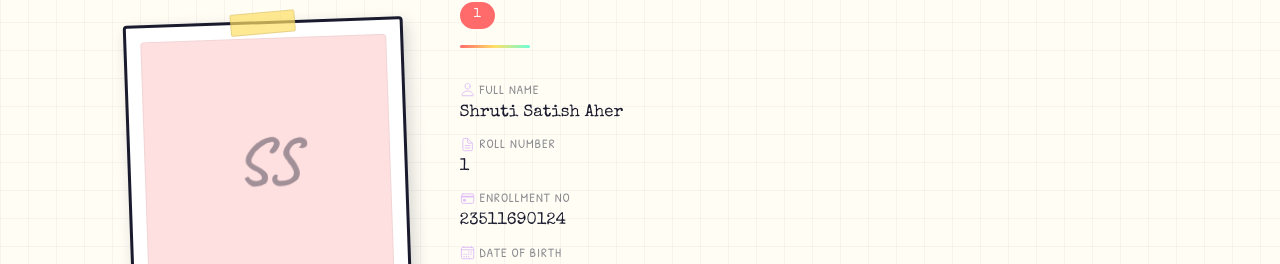
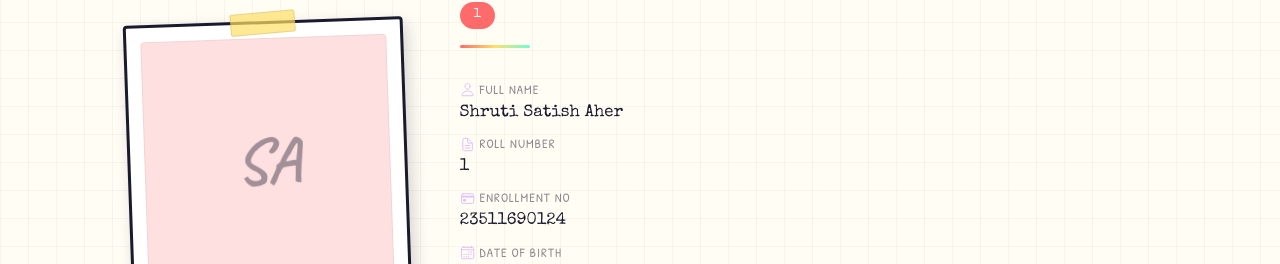
Before and after one commit to Adi-Marathe/Batch2023_26, a React (Vite) app in the folder client/: page /student/1 in a window 1280 px wide. Shown: the part 230-494 px from the top of the page. Built offline with nearby package versions, Linux system fonts and the light colour scheme; a web font is replaced by a local one.

Commit message:
minor changes

```diff
--- a/client/src/components/StudentCard.jsx
+++ b/client/src/components/StudentCard.jsx
@@ -32,10 +32,12 @@ export default function StudentCard({ student, index }) {
     return () => observer.disconnect();
   }, [index]);
 
-  const initials = student.name.split(' ').map(n => n[0]).join('').slice(0, 2);
   const nameParts = student.name.split(' ');
-  const shortName = nameParts.length > 2
-    ? `${nameParts[0]} ${nameParts[nameParts.length - 1]}`
+  const initials = nameParts.length > 1
+    ? (nameParts[0][0] + nameParts[nameParts.length - 1][0]).toUpperCase()
+    : nameParts[0][0].toUpperCase();
+  const shortName = nameParts.length > 1
+    ? `${nameParts[0]} ${nameParts[nameParts.length - 1][0]}.`
     : student.name;
 
   return (
--- a/client/src/components/StudentProfile.jsx
+++ b/client/src/components/StudentProfile.jsx
@@ -27,7 +27,10 @@ export default function StudentProfile() {
   }
 
   const bgColor = PASTEL_COLORS[student.id % PASTEL_COLORS.length];
-  const initials = student.name.split(' ').map(n => n[0]).join('').slice(0, 2);
+  const nameParts = student.name.split(' ');
+  const initials = nameParts.length > 1
+    ? (nameParts[0][0] + nameParts[nameParts.length - 1][0]).toUpperCase()
+    : nameParts[0][0].toUpperCase();
 
   const fields = [
     { icon: <IoPersonOutline />, label: 'Full Name', value: student.name },
```
